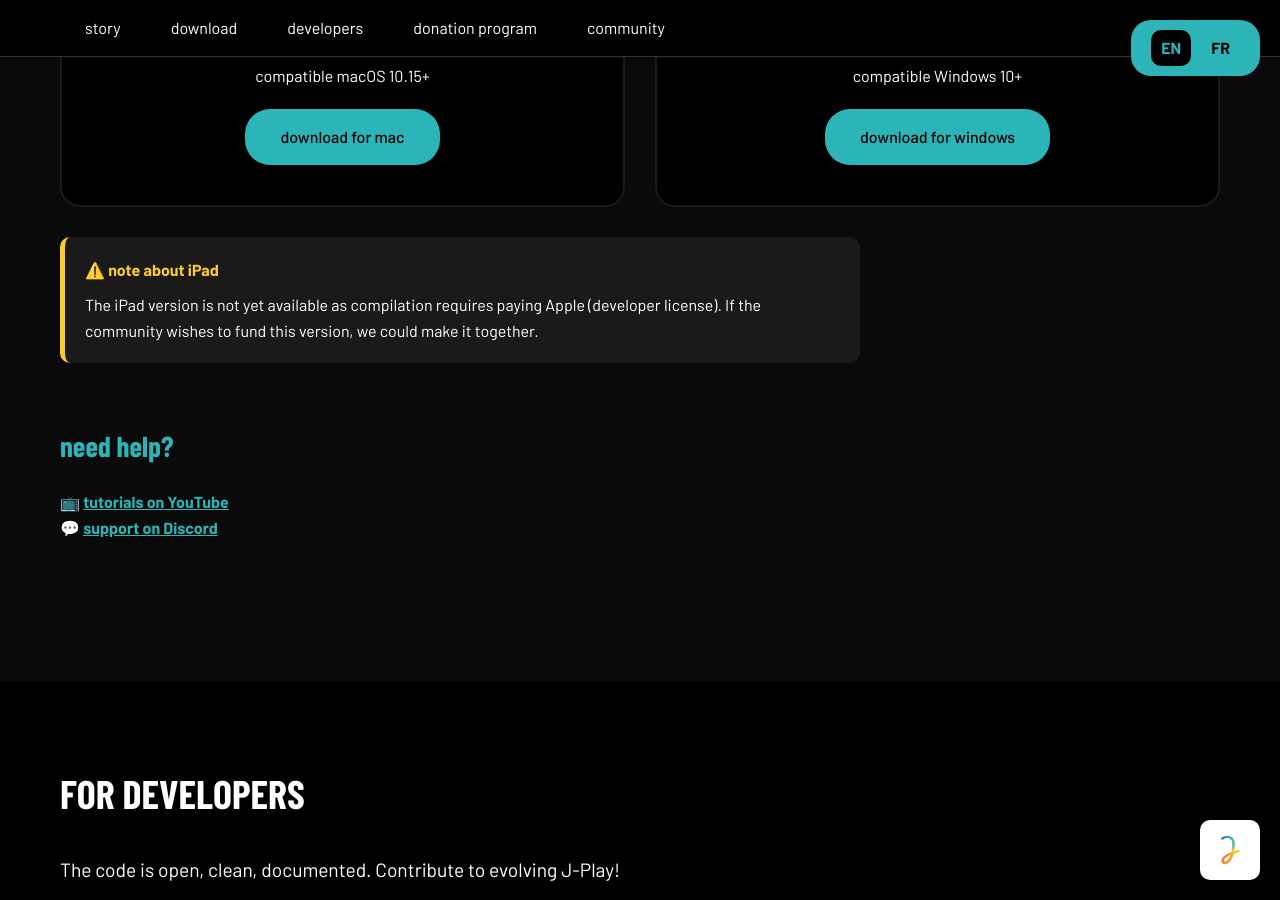
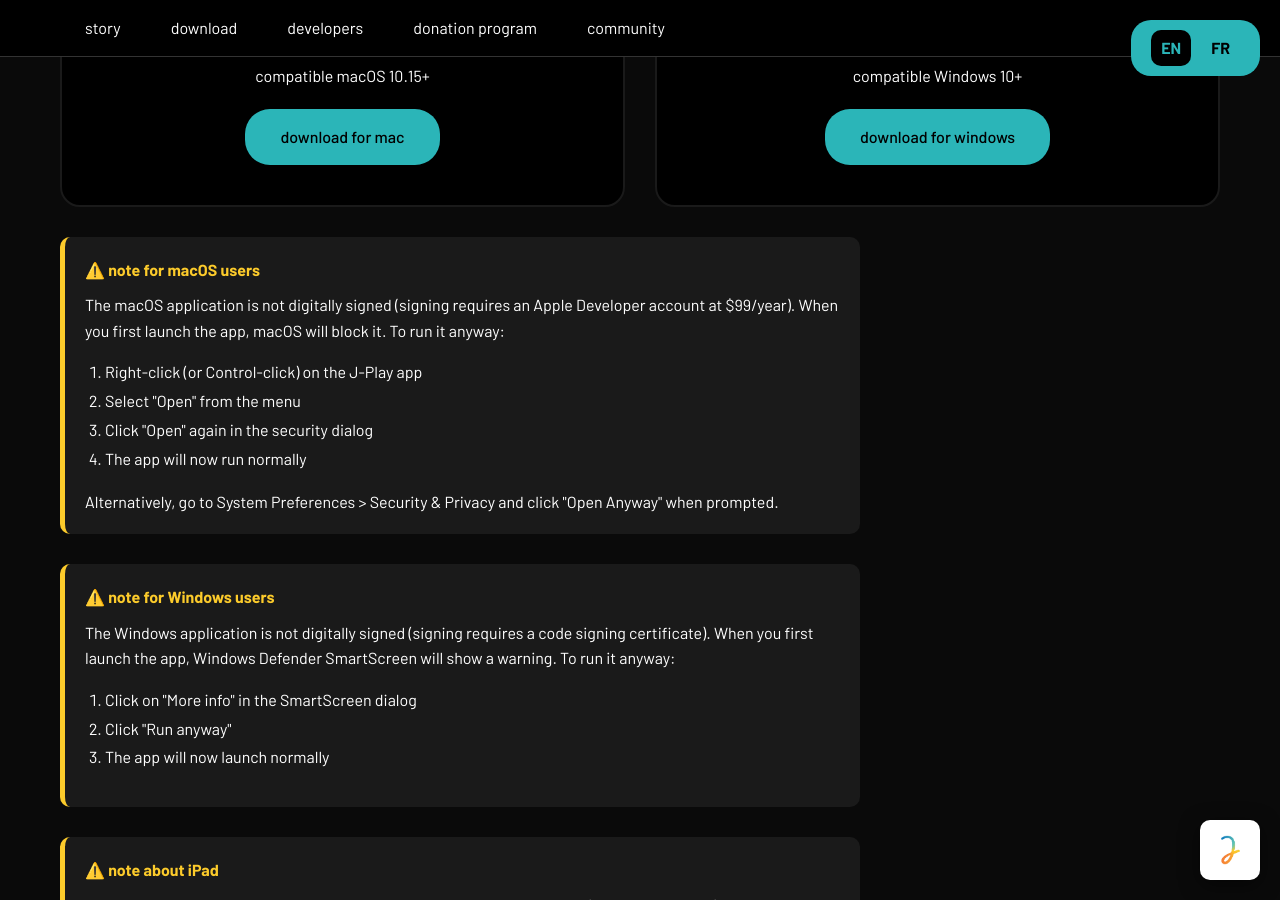
Before and after one commit to Pjoooo/jplay-website, a Jekyll site: the page built from index.html, in a window 1280 px wide and 900 px high, scrolled down 2711 px. Built offline with Jekyll 4.4.1, drawn with Linux system fonts in a browser that asks for light colours.

Commit message:
Update index.html

```diff
--- a/index.html
+++ b/index.html
@@ -109,6 +109,28 @@
                 <p>compatible Windows 10+</p>
                 <a href="https://github.com/Pjoooo/jplay-opensource/releases/download/v1.0.0/J-Play.Open-Source-1_0_0-Win64.zip" class="btn btn-primary" style="margin-top: 20px;">download for Windows</a>
             </div>
+        </div>
+
+        <div class="alert">
+            <div class="alert-title">⚠️ note for macOS users</div>
+            <p>The macOS application is not digitally signed (signing requires an Apple Developer account at $99/year). When you first launch the app, macOS will block it. To run it anyway:</p>
+            <ol style="margin: 15px 0; padding-left: 20px; line-height: 1.8;">
+                <li>Right-click (or Control-click) on the J-Play app</li>
+                <li>Select "Open" from the menu</li>
+                <li>Click "Open" again in the security dialog</li>
+                <li>The app will now run normally</li>
+            </ol>
+            <p style="margin-top: 10px;">Alternatively, go to System Preferences > Security & Privacy and click "Open Anyway" when prompted.</p>
+        </div>
+
+         <div class="alert">
+            <div class="alert-title">⚠️ note for Windows users</div>
+            <p>The Windows application is not digitally signed (signing requires a code signing certificate). When you first launch the app, Windows Defender SmartScreen will show a warning. To run it anyway:</p>
+            <ol style="margin: 15px 0; padding-left: 20px; line-height: 1.8;">
+                <li>Click on "More info" in the SmartScreen dialog</li>
+                <li>Click "Run anyway"</li>
+                <li>The app will now launch normally</li>
+            </ol>
         </div>
 
         <div class="alert">
```
